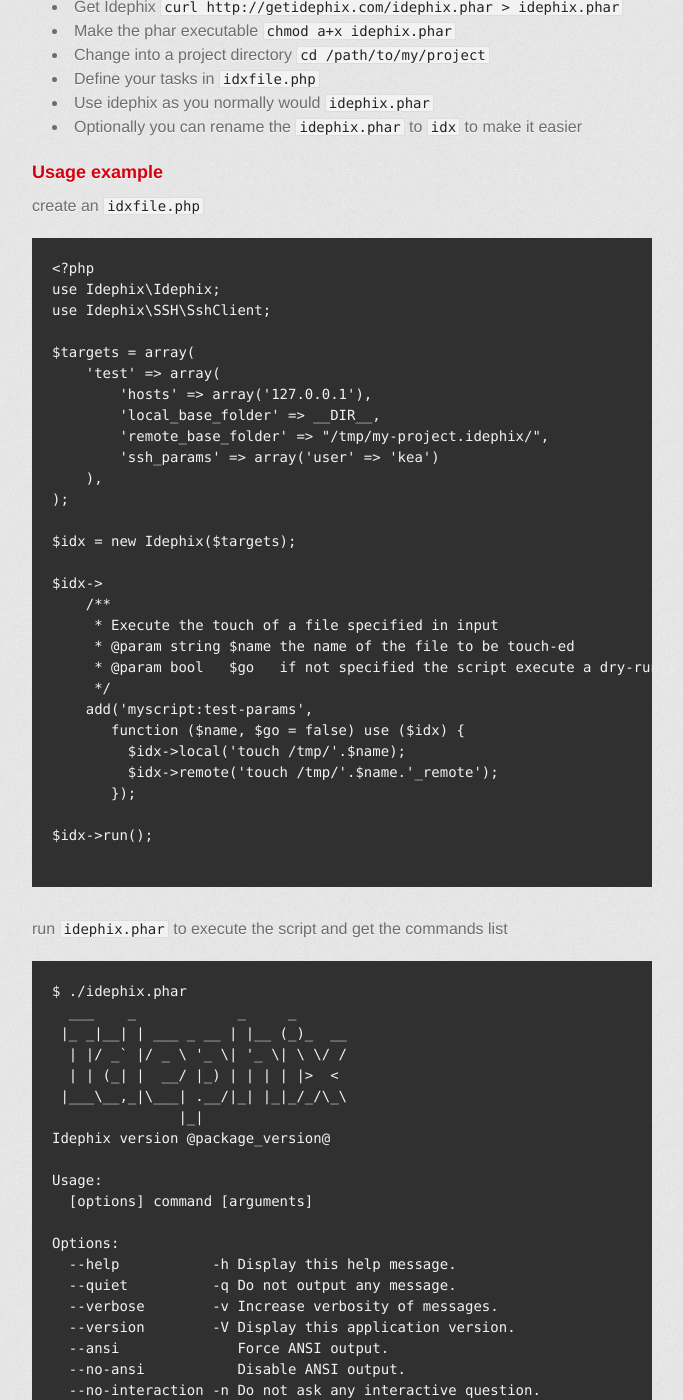
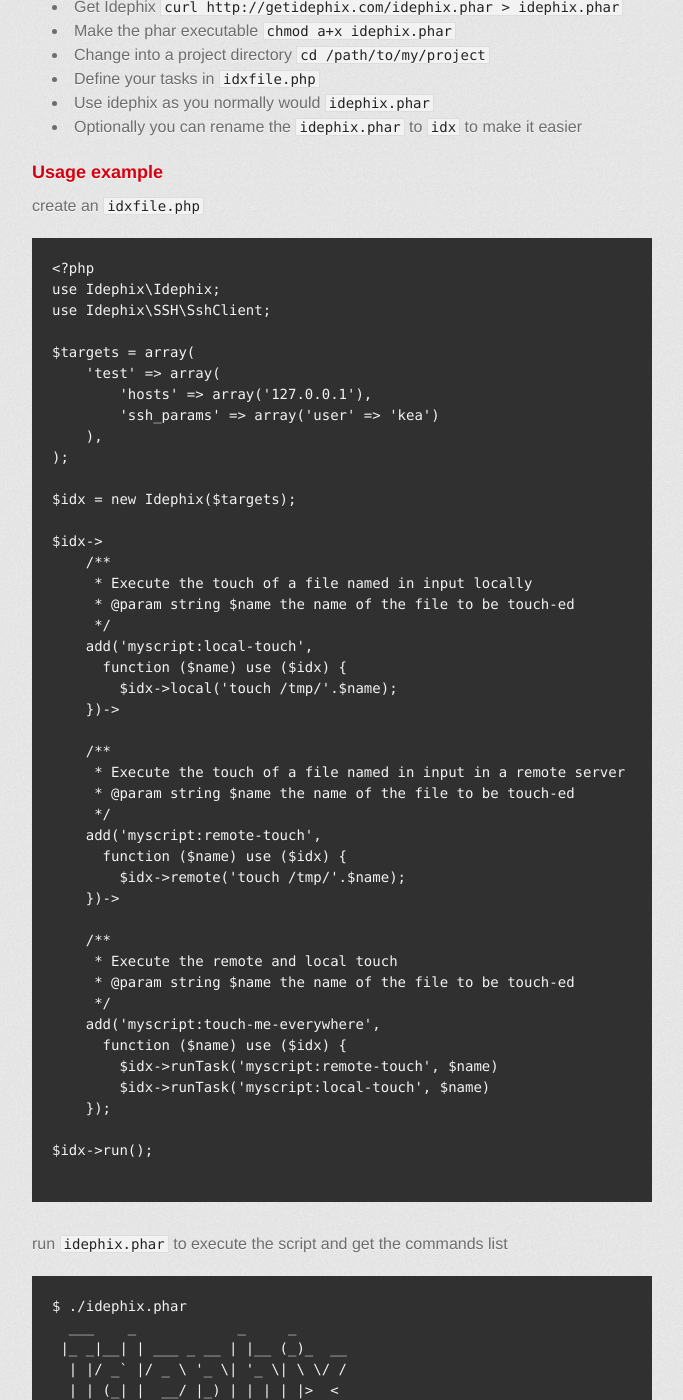
Before and after one commit to flowingis/Idephix, a Jekyll site: the page built from index.html, in a window 1280 px wide and 1400 px high, scrolled down 621 px. Shown: the whole window, without its empty margins (298-981 px from the left). Built offline with Jekyll 4.4.1, drawn with Linux system fonts in a browser that asks for light colours; some web fonts are replaced; Markdown is read by kramdown in place of the engine named in the settings; some of the changed text lies outside the part shown.

Commit message:
rewritten the examples

```diff
--- a/index.html
+++ b/index.html
@@ -37,8 +37,6 @@
 $targets = array(
     'test' => array(
         'hosts' => array('127.0.0.1'),
-        'local_base_folder' => __DIR__,
-        'remote_base_folder' => "/tmp/my-project.idephix/",
         'ssh_params' => array('user' => 'kea')
     ),
 );
@@ -47,15 +45,32 @@
 
 $idx->
     /**
-     * Execute the touch of a file specified in input
+     * Execute the touch of a file named in input locally
      * @param string $name the name of the file to be touch-ed
-     * @param bool   $go   if not specified the script execute a dry-run
      */
-    add('myscript:test-params',
-       function ($name, $go = false) use ($idx) {
-         $idx->local('touch /tmp/'.$name);
-         $idx->remote('touch /tmp/'.$name.'_remote');
-       });
+    add('myscript:local-touch',
+      function ($name) use ($idx) {
+        $idx->local('touch /tmp/'.$name);
+    })->
+
+    /**
+     * Execute the touch of a file named in input in a remote server
+     * @param string $name the name of the file to be touch-ed
+     */
+    add('myscript:remote-touch',
+      function ($name) use ($idx) {
+        $idx->remote('touch /tmp/'.$name);
+    })->
+
+    /**
+     * Execute the remote and local touch
+     * @param string $name the name of the file to be touch-ed
+     */
+    add('myscript:touch-me-everywhere',
+      function ($name) use ($idx) {
+        $idx->runTask('myscript:remote-touch', $name)
+        $idx->runTask('myscript:local-touch', $name)
+    });
 
 $idx->run();
 
@@ -89,12 +104,14 @@
   help                   Displays help for a command
   list                   Lists commands
 myscript
-  myscript:test-params	Execute the touch of a file specified in input
+  myscript:local-touch	Execute the touch of a file named in input locally
+  myscript:remote-touch	Execute the touch of a file named in input in a remote server
+  myscript:touch-me-everywhere	Execute the remote and local touch
 </code></pre>
 
 <p>then you can choose to execute a standard options or the one defined in the <code>idxfile.php</code></p>
 
-<pre><code>$ ./idephix.phar myscript:test-params myFile.txt</code></pre>
+<pre><code>$ ./idephix.phar myscript:local-touch myFile.txt</code></pre>
 
 <p>More examples to be published soon...</p>
 
```
Also changed, not shown: 1 other file.
